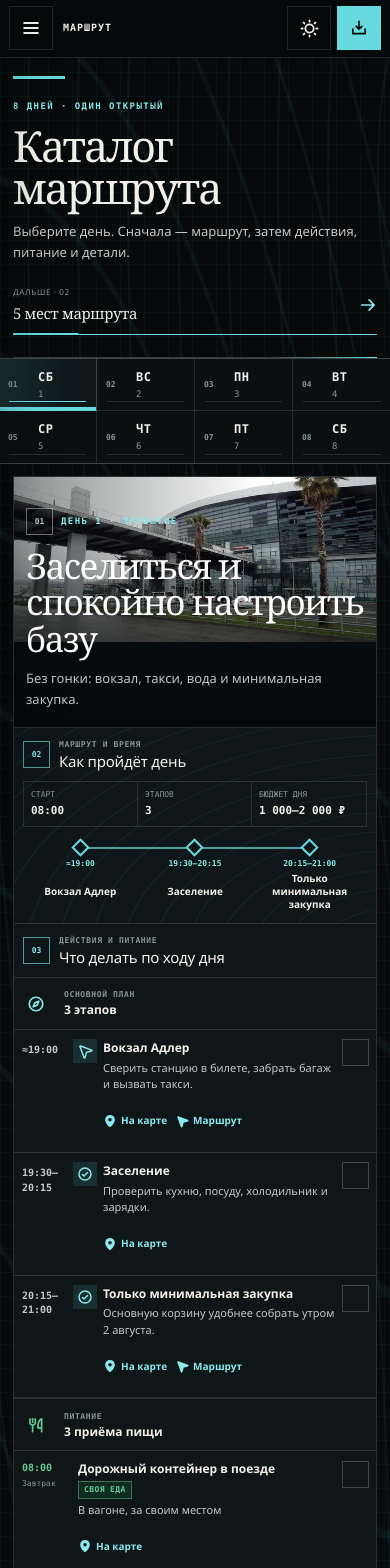
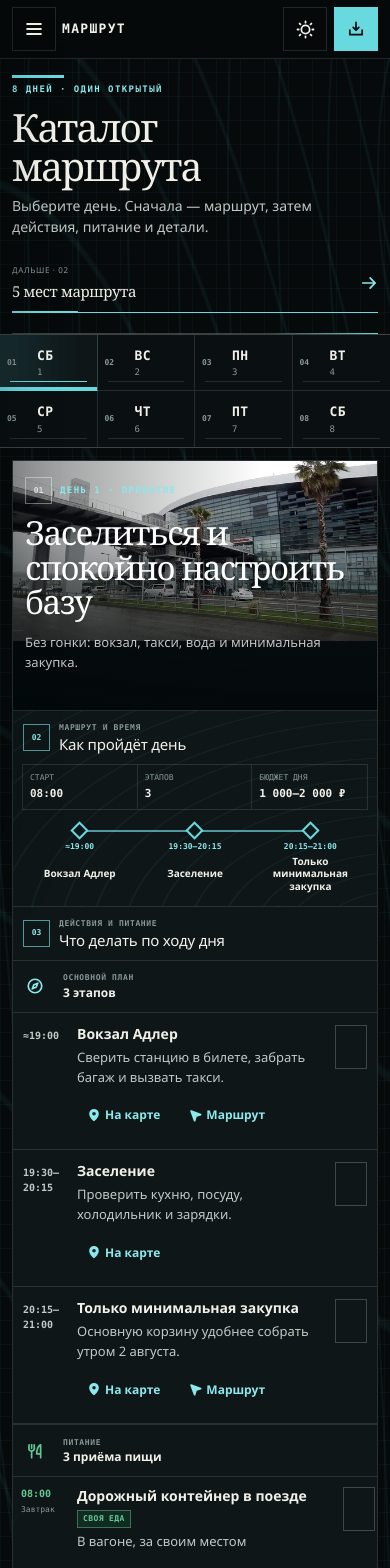
Before and after one commit to TtinpP-P/adler-2026-trip-plan, a Next.js app: page /plan in a window 390 px wide. Shown: the top 1568 px of the page. Built offline with nearby package versions, Linux system fonts and the light colour scheme.

Commit message:
feat: optimize mobile layout for target phones

```diff
--- a/app/layout.tsx
+++ b/app/layout.tsx
@@ -7,6 +7,7 @@ import "./motion.css";
 import "./catalog-mechanics.css";
 import "./action-flow.css";
 import "./accessibility.css";
+import "./mobile-devices.css";
 
 export const metadata: Metadata = {
   title: {
--- /dev/null
+++ b/app/mobile-devices.css
@@ -0,0 +1,424 @@
+/*
+ * Mobile device pass — iPhone 14 Pro and OnePlus Nord 5.
+ * Dense field interface, but never a scaled-down desktop layout.
+ */
+
+@media (max-width: 480px) {
+  :root {
+    --atlas-gutter: clamp(12px, 3.8vw, 18px);
+    --catalog-sticky-offset: calc(58px + env(safe-area-inset-top, 0px));
+  }
+
+  html,
+  body {
+    width: 100%;
+    max-width: 100%;
+    overflow-x: clip;
+    -webkit-text-size-adjust: 100%;
+    text-size-adjust: 100%;
+  }
+
+  body {
+    min-height: 100dvh;
+    overscroll-behavior-x: none;
+  }
+
+  button,
+  a,
+  summary,
+  input {
+    touch-action: manipulation;
+  }
+
+  .topbar {
+    min-height: calc(58px + env(safe-area-inset-top, 0px));
+    gap: 7px;
+    padding:
+      max(7px, env(safe-area-inset-top, 0px))
+      var(--atlas-gutter)
+      7px;
+  }
+
+  .topbar__title {
+    min-width: 0;
+    max-width: min(36vw, 156px);
+  }
+
+  .topbar__title b {
+    overflow: hidden;
+    font-size: 13px;
+    text-overflow: ellipsis;
+    white-space: nowrap;
+  }
+
+  .topbar__actions {
+    gap: 7px;
+  }
+
+  .icon-control,
+  .download-control {
+    min-width: 44px;
+    min-height: 44px;
+  }
+
+  .side-rail {
+    width: min(320px, calc(100vw - 32px));
+    height: 100dvh;
+    padding-bottom: env(safe-area-inset-bottom, 0px);
+  }
+
+  .side-nav a {
+    min-height: 48px;
+    font-size: 14px;
+  }
+
+  .page-shell {
+    width: 100%;
+    padding:
+      16px
+      var(--atlas-gutter)
+      max(32px, calc(env(safe-area-inset-bottom, 0px) + 24px));
+  }
+
+  .page-intro {
+    min-height: 0;
+    gap: 16px;
+    padding: 8px 0 20px;
+  }
+
+  .page-intro h1 {
+    max-width: 12ch;
+    font-size: clamp(2rem, 10vw, 2.75rem);
+    line-height: 0.98;
+    overflow-wrap: anywhere;
+  }
+
+  .page-intro__lead {
+    max-width: 44ch;
+    margin-top: 10px;
+    font-size: 14px;
+    line-height: 1.55;
+  }
+
+  .primary-path {
+    width: 100%;
+    min-height: 52px;
+  }
+
+  .mobile-day-strip.day-selector {
+    top: var(--catalog-sticky-offset);
+    min-height: 112px;
+    margin-right: calc(var(--atlas-gutter) * -1);
+    margin-left: calc(var(--atlas-gutter) * -1);
+  }
+
+  .day-selector button {
+    min-height: 56px;
+    padding: 8px 10px;
+  }
+
+  .day-selector__date b {
+    font-size: 13px;
+  }
+
+  .day-selector__date small {
+    font-size: 9px;
+  }
+
+  .day-visual img {
+    width: 100%;
+    height: 180px;
+    max-height: none;
+    object-fit: cover;
+  }
+
+  .day-visual > div {
+    min-height: 0;
+    padding: 16px 12px;
+  }
+
+  .day-visual h2 {
+    font-size: clamp(1.7rem, 8.5vw, 2.35rem);
+  }
+
+  .day-visual > div > p:last-child,
+  .schedule-list__body > p,
+  .day-meal-list__body > p {
+    font-size: 13px;
+    line-height: 1.55;
+  }
+
+  .schedule-list > li {
+    grid-template-columns: 46px minmax(0, 1fr) 32px;
+    gap: 8px;
+    padding: 12px 10px;
+  }
+
+  .schedule-list__icon {
+    display: none;
+  }
+
+  .schedule-list__title b,
+  .day-meal-list__body b {
+    font-size: 14px;
+    line-height: 1.35;
+  }
+
+  .schedule-list > li > button,
+  .day-meal-list > li > button {
+    width: 32px;
+    min-width: 32px;
+    height: 44px;
+    min-height: 44px;
+  }
+
+  .inline-links {
+    gap: 8px;
+  }
+
+  .inline-links a,
+  .ticket-row__actions a,
+  .ticket-row__actions button,
+  .checkout-list a,
+  .event-buy {
+    min-height: 44px;
+    padding: 8px 10px;
+    font-size: 12px;
+    line-height: 1.25;
+  }
+
+  .event-catalog {
+    gap: 12px;
+  }
+
+  .event-catalog > article,
+  .event-catalog > article:first-child {
+    grid-template-columns: minmax(0, 1fr);
+    grid-template-rows: 190px auto;
+    min-height: 0;
+  }
+
+  .event-catalog__image {
+    min-height: 190px;
+  }
+
+  .event-catalog__body {
+    padding: 16px 14px 14px;
+  }
+
+  .event-catalog h2 {
+    margin-top: 8px;
+    font-size: clamp(1.55rem, 7.5vw, 2rem);
+    line-height: 1.05;
+  }
+
+  .event-location,
+  .event-food,
+  .event-catalog__body > p:not(.eyebrow, .event-location, .event-food) {
+    font-size: 13px;
+    line-height: 1.5;
+  }
+
+  .event-catalog__foot {
+    gap: 8px;
+    padding-top: 14px;
+  }
+
+  .event-catalog__foot > b {
+    font-size: 12px;
+  }
+
+  .ticket-layout {
+    gap: 12px;
+  }
+
+  .mobile-cart-summary {
+    top: var(--catalog-sticky-offset);
+    min-height: 48px;
+    font-size: 11px;
+  }
+
+  .mobile-cart-summary b {
+    font-size: 13px;
+  }
+
+  .ticket-row {
+    grid-template-columns: 24px minmax(0, 1fr);
+    gap: 8px 10px;
+    align-items: start;
+    padding: 14px 11px;
+  }
+
+  .ticket-row__main,
+  .ticket-row__price,
+  .quantity,
+  .ticket-row__free,
+  .ticket-row__actions,
+  .ticket-row__total {
+    grid-column: 2;
+    grid-row: auto;
+  }
+
+  .ticket-row__main > p {
+    font-size: 13px;
+    line-height: 1.5;
+  }
+
+  .ticket-row h2 {
+    font-size: 17px;
+    line-height: 1.25;
+  }
+
+  .ticket-row__price {
+    text-align: left;
+  }
+
+  .ticket-row__price b {
+    font-size: 14px;
+  }
+
+  .quantity {
+    width: 136px;
+    grid-template-columns: 48px 40px 48px;
+  }
+
+  .quantity button,
+  .quantity output {
+    height: 48px;
+  }
+
+  .ticket-row__actions {
+    display: grid;
+    width: 100%;
+    gap: 8px;
+    margin-top: 2px;
+  }
+
+  .ticket-row__actions a,
+  .ticket-row__actions button {
+    justify-content: space-between;
+    border: 1px solid var(--line);
+  }
+
+  .ticket-row__total {
+    font-size: 14px;
+    text-align: left;
+  }
+
+  .cart-panel {
+    position: static;
+  }
+
+  .guide-catalog > article {
+    grid-template-columns: 24px 34px minmax(0, 1fr);
+    gap: 8px;
+    padding: 14px 10px;
+  }
+
+  .guide-catalog h2 {
+    font-size: 16px;
+    line-height: 1.3;
+  }
+
+  .guide-catalog__address,
+  .guide-catalog article > div > p:last-child {
+    font-size: 13px;
+    line-height: 1.5;
+  }
+
+  .guide-catalog > article > .inline-links {
+    grid-column: 1 / -1;
+  }
+
+  .budget-ledger > summary {
+    gap: 12px;
+    padding: 14px 11px;
+  }
+
+  .budget-stats {
+    gap: 1px;
+  }
+
+  .budget-stats span {
+    min-width: 0;
+    padding: 9px 8px;
+    font-size: 9px;
+  }
+
+  td,
+  td:first-child {
+    grid-template-columns: 82px minmax(0, 1fr);
+    gap: 8px;
+    padding: 6px 0;
+    font-size: 13px;
+  }
+
+  td::before {
+    font-size: 9px;
+  }
+
+  .money-input {
+    width: min(132px, 100%);
+    height: 48px;
+  }
+
+  .money-input input {
+    min-width: 0;
+    font-size: 16px;
+  }
+}
+
+@media (max-width: 400px) {
+  :root {
+    --atlas-gutter: 12px;
+  }
+
+  .topbar {
+    gap: 6px;
+  }
+
+  .topbar__title {
+    max-width: 108px;
+  }
+
+  .event-catalog > article,
+  .event-catalog > article:first-child,
+  .event-catalog__image {
+    min-height: 172px;
+  }
+
+  .event-catalog > article,
+  .event-catalog > article:first-child {
+    grid-template-rows: 172px auto;
+  }
+
+  .day-selector button {
+    padding-right: 7px;
+    padding-left: 7px;
+  }
+
+  .day-layer__heading {
+    padding-right: 10px;
+    padding-left: 10px;
+  }
+}
+
+@media (max-width: 900px) and (orientation: landscape) and (max-height: 520px) {
+  .side-rail {
+    overflow-y: auto;
+  }
+
+  .page-intro {
+    min-height: 0;
+  }
+
+  .event-catalog > article,
+  .event-catalog > article:first-child {
+    grid-template-columns: 42% minmax(0, 1fr);
+    grid-template-rows: auto;
+  }
+
+  .event-catalog__image {
+    min-height: 220px;
+  }
+}
--- a/app/offline-plan.ts
+++ b/app/offline-plan.ts
@@ -138,7 +138,9 @@ export function buildOfflinePlanHtml() {
   details{margin-top:14px;color:var(--muted)}summary{cursor:pointer;color:var(--text)}.grid{display:grid;grid-template-columns:repeat(2,minmax(0,1fr));gap:10px}
   .table-wrap{overflow-x:auto}table{width:100%;border-collapse:collapse;min-width:680px}td,th{padding:10px;border-bottom:1px solid var(--line);text-align:left;vertical-align:top}th{color:var(--muted);font-size:10px;text-transform:uppercase}td:last-child,th:last-child{text-align:right;white-space:nowrap}
   .total{display:flex;justify-content:space-between;gap:16px;padding-top:16px;font-size:18px}
-  @media(max-width:700px){body{padding:18px 12px 48px}.day-grid,.grid{grid-template-columns:1fr}.day-head{display:block}.day-head>strong{display:block;margin-bottom:14px}.timeline li{grid-template-columns:48px 1fr}nav{margin-inline:-12px;padding-inline:12px}.card{padding:14px}}
+  @media(max-width:700px){html,body{width:100%;max-width:100%;overflow-x:clip;-webkit-text-size-adjust:100%;text-size-adjust:100%}body{min-height:100dvh;padding:max(18px,env(safe-area-inset-top,0px)) 14px max(48px,calc(env(safe-area-inset-bottom,0px) + 28px));font-size:15px}.hero{padding:26px 0 18px}.hero p{font-size:14px}nav{top:env(safe-area-inset-top,0px);gap:8px;margin-inline:-14px;padding:9px 14px}nav a,.links a{min-height:44px;padding:9px 11px;touch-action:manipulation}.day-grid,.grid{grid-template-columns:1fr}.day{padding:22px 0}.day-head{display:block}.day-head>strong{display:block;margin-bottom:14px}.timeline li{grid-template-columns:50px minmax(0,1fr);gap:8px;padding:14px 0}.timeline p,.meal p,.card p{font-size:14px;line-height:1.55}.meal,.card{padding:14px}.links{gap:8px}.table-wrap{overflow:visible}table,thead,tbody,tr,th,td{display:block;width:100%;min-width:0}thead{display:none}tbody{display:grid;gap:9px}tr{padding:10px 12px;background:var(--panel);border:1px solid var(--line)}td,td:last-child{padding:5px 0;border:0;text-align:left;white-space:normal}td::before{display:block;color:var(--muted);font-size:9px;font-weight:700;letter-spacing:.08em;text-transform:uppercase}td:nth-child(1)::before{content:"Статья"}td:nth-child(2)::before{content:"Расчёт"}td:nth-child(3)::before{content:"Комментарий"}td:nth-child(4)::before{content:"Сумма"}.total{font-size:16px}}
+  @media(max-width:400px){body{padding-right:12px;padding-left:12px}nav{margin-inline:-12px;padding-inline:12px}h1{font-size:38px}.timeline li{grid-template-columns:46px minmax(0,1fr)}}
+  @media(max-width:900px) and (orientation:landscape) and (max-height:520px){.grid{grid-template-columns:repeat(2,minmax(0,1fr))}.day-grid{grid-template-columns:1.1fr .9fr}}
   @media print{:root{color-scheme:light;--bg:#fff;--panel:#fff;--line:#bbb;--text:#111;--muted:#444;--cyan:#111;--lime:#111}body{max-width:none;padding:0;font-size:10pt}nav{display:none}main>section{padding:18px 0}.day,.card,.meal,tr{break-inside:avoid}.grid{grid-template-columns:1fr 1fr}.links a{color:#111;padding:0;border:0;min-height:0}.links a::after{content:" (" attr(href) ")"}.hero{padding-top:0}}
   </style></head><body><header class="hero"><span class="kicker">FIELD ATLAS · автономная копия</span>
   <h1>Адлер 2026</h1><p>1–8 августа · 2 человека · рабочий потолок <strong>${rub(
```
Also changed, not shown: 1 other file (tests, documents, lock files or other folders).
